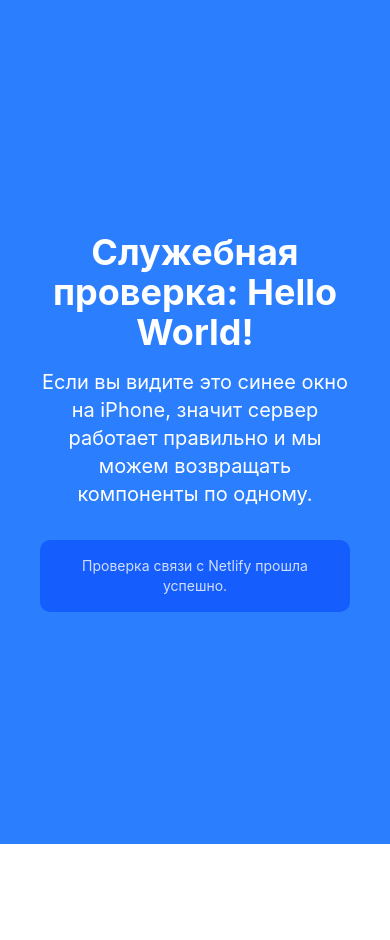
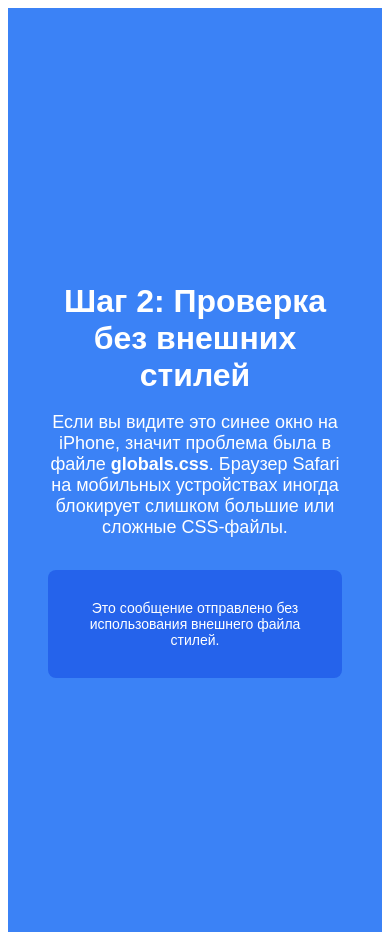
Before and after one commit to MukhamedzyanovDm/probibiku, a Next.js app: page / in a window 390 px wide. Before the commit the page ends 844 px from the top, so only its background shows below. Built offline with nearby package versions, Linux system fonts and the light colour scheme.

Commit message:
debug: disable globals.css to isolate safari mobile hang

```diff
--- a/src/app/layout.tsx
+++ b/src/app/layout.tsx
@@ -1,5 +1,5 @@
 import type { Metadata, Viewport } from "next";
-import "./globals.css";
+// import "./globals.css";
 
 export const metadata: Metadata = {
   title: "Пробибику — Умный журнал обслуживания вашего автомобиля",
--- a/src/app/page.tsx
+++ b/src/app/page.tsx
@@ -4,12 +4,28 @@ import React from 'react';
 
 export default function DiagnosticPage() {
   return (
-    <div className="flex items-center justify-center min-h-screen bg-blue-500 text-white p-10 text-center">
-      <div className="max-w-md">
-        <h1 className="text-4xl font-bold mb-4">Служебная проверка: Hello World!</h1>
-        <p className="text-xl">Если вы видите это синее окно на iPhone, значит сервер работает правильно и мы можем возвращать компоненты по одному.</p>
-        <div className="mt-8 p-4 bg-blue-600 rounded-lg">
-          <p className="text-sm opacity-80">Проверка связи с Netlify прошла успешно.</p>
+    <div style={{
+      display: 'flex',
+      flexDirection: 'column',
+      alignItems: 'center',
+      justifyContent: 'center',
+      minHeight: '100vh',
+      backgroundColor: '#3b82f6',
+      color: 'white',
+      padding: '40px',
+      textAlign: 'center',
+      fontFamily: 'sans-serif'
+    }}>
+      <div style={{ maxWidth: '500px' }}>
+        <h1 style={{ fontSize: '32px', fontWeight: 'bold', marginBottom: '16px' }}>
+          Шаг 2: Проверка без внешних стилей
+        </h1>
+        <p style={{ fontSize: '18px' }}>
+          Если вы видите это синее окно на iPhone, значит проблема была в файле <b>globals.css</b>.
+          Браузер Safari на мобильных устройствах иногда блокирует слишком большие или сложные CSS-файлы.
+        </p>
+        <div style={{ marginTop: '32px', padding: '16px', backgroundColor: '#2563eb', borderRadius: '8px' }}>
+          <p style={{ fontSize: '14px' }}>Это сообщение отправлено без использования внешнего файла стилей.</p>
         </div>
       </div>
     </div>
```
